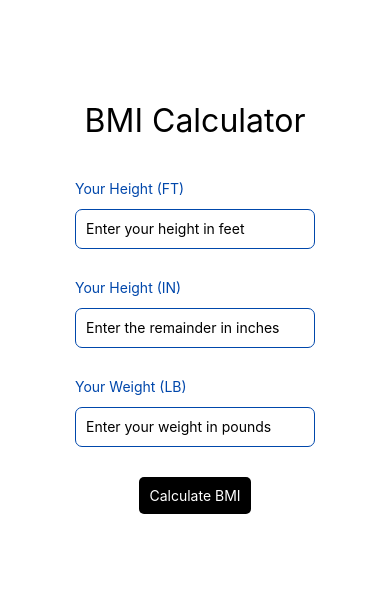
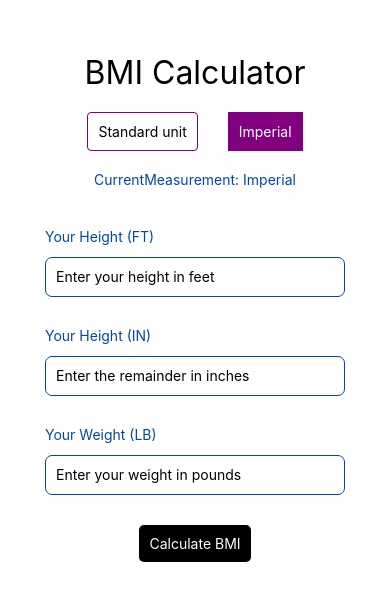
Before and after one commit to nkemjikaobi/bmi-calculator, a React Native app: screen / in a window 390 px wide. Shown: the part 115-716 px from the top of the page. Built offline with nearby package versions, Linux system fonts and the light colour scheme.

Commit message:
styling and validation for standard and imperial measurements

```diff
--- a/App.js
+++ b/App.js
@@ -4,31 +4,92 @@ import HeaderText from './components/HeaderText';
 import { useState } from 'react';
 import StandardMeasurement from './components/StandardMeasurement';
 import ImperialMeasurement from './components/ImperialMeasurement';
+import RegularText from './components/RegularText';
 
 export default function App() {
 	const [height, onChangeHeight] = useState('');
 	const [weight, onChangeWeight] = useState('');
 	const [inches, onChangeInches] = useState('');
 	const [isStandard, setIsStandard] = useState(false);
+  const [currentMeasurment, setCurrentMeasurement] = useState('Imperial');
+  const [result, setResult] = useState()
 
 	const onCalculateBMI = () => {
+		if (!isStandard && !inches)
+			return Alert.alert(
+				'Form Error',
+				'Please input your weight and height',
+				[]
+			);
 		if (!height || !weight)
 			return Alert.alert(
 				'Form Error',
 				'Please input your weight and height',
 				[]
 			);
+
+		/**
+		 * Body Mass Index (or BMI) is calculated as your weight
+		 * (in kilograms) divided by the square of your height (in metres)
+		 * or BMI = Kg/M2.
+		 */
+		let bmi;
+		if (isStandard) {
+      let heightInMeteres = height / 100;
+      bmi = weight / (heightInMeteres * heightInMeteres)
+    }
+    else {
+
+    }
+	};
+
+	const onToggleMeasurements = (measurementName, status) => {
+		setCurrentMeasurement(measurementName);
+		setIsStandard(status);
 	};
 
 	return (
 		<View style={styles.container}>
 			<HeaderText>BMI Calculator</HeaderText>
-			{/* <StandardMeasurement
+			<View style={styles.wrapper}>
+				<TouchableOpacity
+					style={[styles.units, isStandard ? { borderRadius: 7 } : {}]}
+					onPress={() => onToggleMeasurements('Standard', true)}
+				>
+					<Text
+						style={[
+							{ color: 'white' },
+							isStandard ? styles.active : styles.inactive,
+						]}
+					>
+						Standard unit
+					</Text>
+				</TouchableOpacity>
+				<TouchableOpacity
+					style={[styles.units, isStandard ? {} : { borderRadius: 7 }]}
+					onPress={() => onToggleMeasurements('Imperial', false)}
+				>
+					<Text
+						style={[
+							{ color: 'white' },
+							isStandard ? styles.inactive : styles.active,
+						]}
+					>
+						Imperial
+					</Text>
+				</TouchableOpacity>
+			</View>
+			<View>
+				<RegularText>CurrentMeasurement: {currentMeasurment}</RegularText>
+			</View>
+			{isStandard ? (
+				<StandardMeasurement
 					onChangeHeight={onChangeHeight}
 					onChangeWeight={onChangeWeight}
 					height={height}
 					weight={weight}
-			/> */}
+				/>
+			) : (
 				<ImperialMeasurement
 					onChangeHeight={onChangeHeight}
 					onChangeWeight={onChangeWeight}
@@ -37,6 +98,8 @@ export default function App() {
 					weight={weight}
 					inches={inches}
 				/>
+			)}
+
 			<View>
 				<TouchableOpacity style={styles.bmiBtn} onPress={onCalculateBMI}>
 					<Text style={{ color: 'white' }}>Calculate BMI</Text>
@@ -59,4 +122,29 @@ const styles = StyleSheet.create({
 		padding: 10,
 		borderRadius: 5,
 	},
+	units: {
+		alignItems: 'center',
+		padding: 10,
+		borderRadius: 5,
+		marginLeft: 5,
+		marginRight: 5,
+	},
+	active: {
+		backgroundColor: 'purple',
+		borderColor: 'purple',
+		borderWidth: 1,
+		padding: 10,
+	},
+	inactive: {
+		borderColor: 'purple',
+		borderWidth: 1,
+		borderRadius: 4,
+		color: 'black',
+		padding: 10,
+	},
+	wrapper: {
+		display: 'flex',
+		flexDirection: 'row',
+		margin: 10,
+	},
 });
--- a/components/ImperialMeasurement.js
+++ b/components/ImperialMeasurement.js
@@ -6,9 +6,9 @@ const ImperialMeasurement = ({
 	onChangeWeight,
 	onChangeHeight,
 	height,
-    weight,
-    inches,
-    onChangeInches
+	weight,
+	inches,
+	onChangeInches,
 }) => {
 	return (
 		<View style={styles.inputWrapper}>
@@ -58,5 +58,6 @@ const styles = StyleSheet.create({
 		padding: 10,
 		borderColor: '#0047AB',
 		borderRadius: 7,
+		width: 300,
 	},
 });
--- a/components/StandardMeasurement.js
+++ b/components/StandardMeasurement.js
@@ -48,5 +48,6 @@ const styles = StyleSheet.create({
 		padding: 10,
 		borderColor: '#0047AB',
 		borderRadius: 7,
+		width: 300,
 	},
 });
```
Lines whose indentation alone changed are shown as unchanged.
